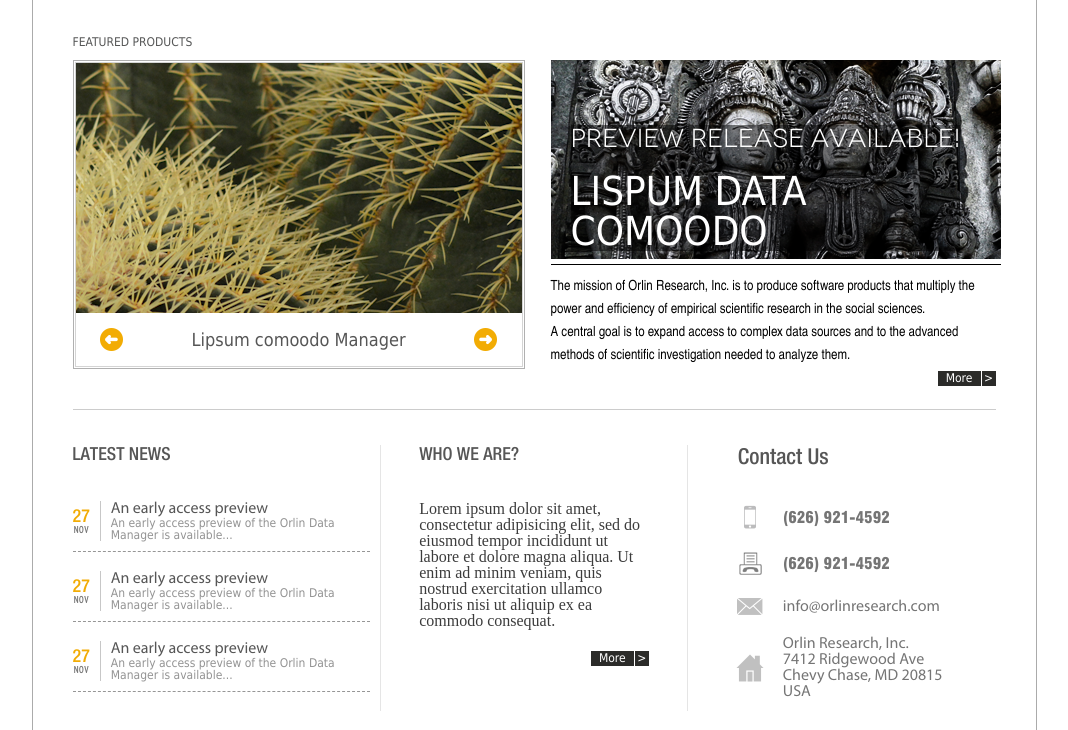
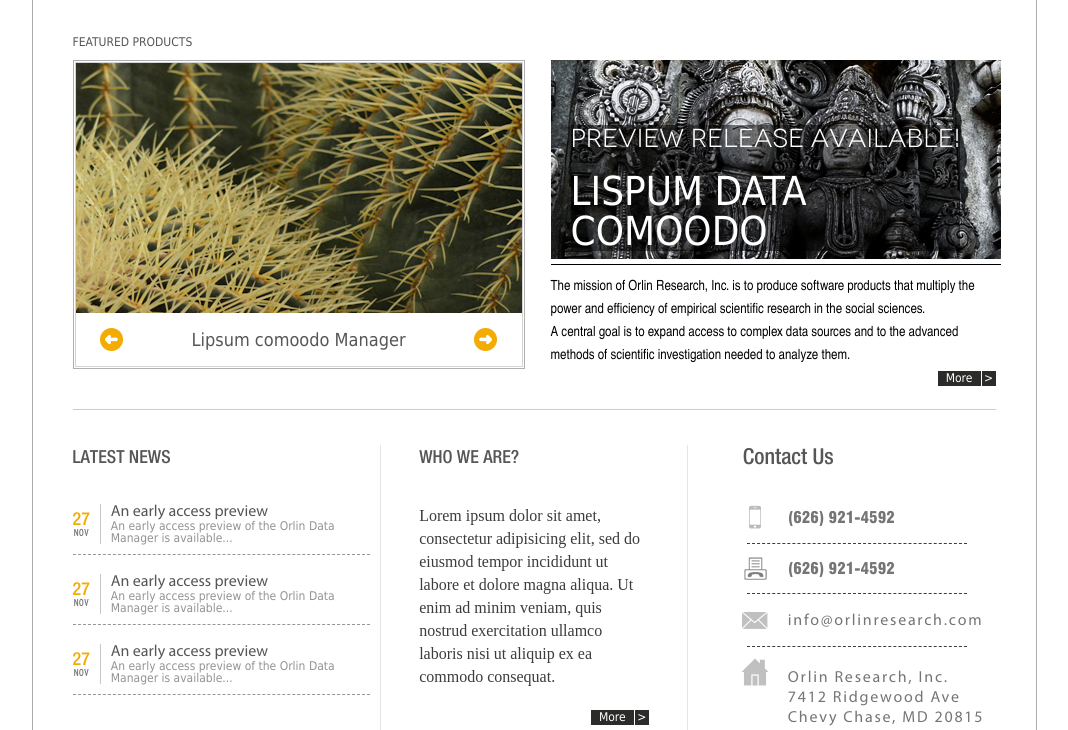
Before and after one commit to teenage-riot/minimal_lipsum, a plain HTML site: page index.html in a window 1280 px wide. Shown: the part 222-952 px from the top of the page, without its empty margins (106-1174 px from the left). Drawn offline with Linux system fonts and the light colour scheme.

Commit message:
info OK i guess ))

```diff
--- a/css/_info.scss
+++ b/css/_info.scss
@@ -1,3 +1,5 @@
+$headers-balance-margin: 3px;
+
 .info {
   display: grid;
   grid-template-columns: repeat(3, 1fr);
@@ -7,21 +9,9 @@
     color: #565656;
     font-family: "HelveticaNeueLTPro-MdCn";
     font-size: 18px;
-    margin-bottom: 38px;
+    margin: $headers-balance-margin 0 38px 0;
     text-transform: uppercase;
   }
-
-  // &__news-list {
-  //   flex: 1;
-  // }
-
-  // &__who-we-are {
-  //   flex: 1;
-  // }
-
-  // &__contact-us {
-  //   flex: 1;
-  // }
 
   &__news-list-item {
     border-bottom: 1px dashed #969696;
@@ -78,23 +68,25 @@
   &__who-we-are-text {
     color: #3c3c3c;
     font-family: "Helvetica CE";
+    line-height: 23px;
     margin-bottom: 20px;
   }
 
   // -------------------------------------
 
   &__contact-us {
-    margin-left: 50px;
+    margin-left: 55px;
 
     .info__header {
       font-size: 22px;
+      margin-top: 0;
       text-transform: capitalize;
     }
   }
 
   &__contact-us-grid {
     display: grid;
-    gap: 20px;
+    gap: 25px 20px;
     grid-template-columns: 25px 1fr;
   }
 
@@ -105,13 +97,40 @@
     font-family: "Myriad Pro";
     font-size: 16px;
     justify-content: center;
+    letter-spacing: 1.75px;
+    min-height: 25px;
+    position: relative;
 
     &--bold {
       font-family: "Swiss721BT-BlackCondensed";
+      letter-spacing: 0;
+    }
+
+    &:nth-child(7) {
+      align-items: start;
+    }
+
+    &:nth-child(8) {
+      line-height: 20px;
+      margin-top: 10px;
     }
 
     &:nth-child(even) {
       justify-content: start;
+
+      &::after {
+        border-bottom: 1px dashed #3c3c3c;
+        content: "";
+        height: 1px;
+        position: absolute;
+        right: 28px;
+        top: 38px;
+        width: 220px;
+      }
+    }
+
+    &:last-child::after {
+      display: none;
     }
   }
 
```
Also changed, not shown: css/styles.css, 1 other file.
